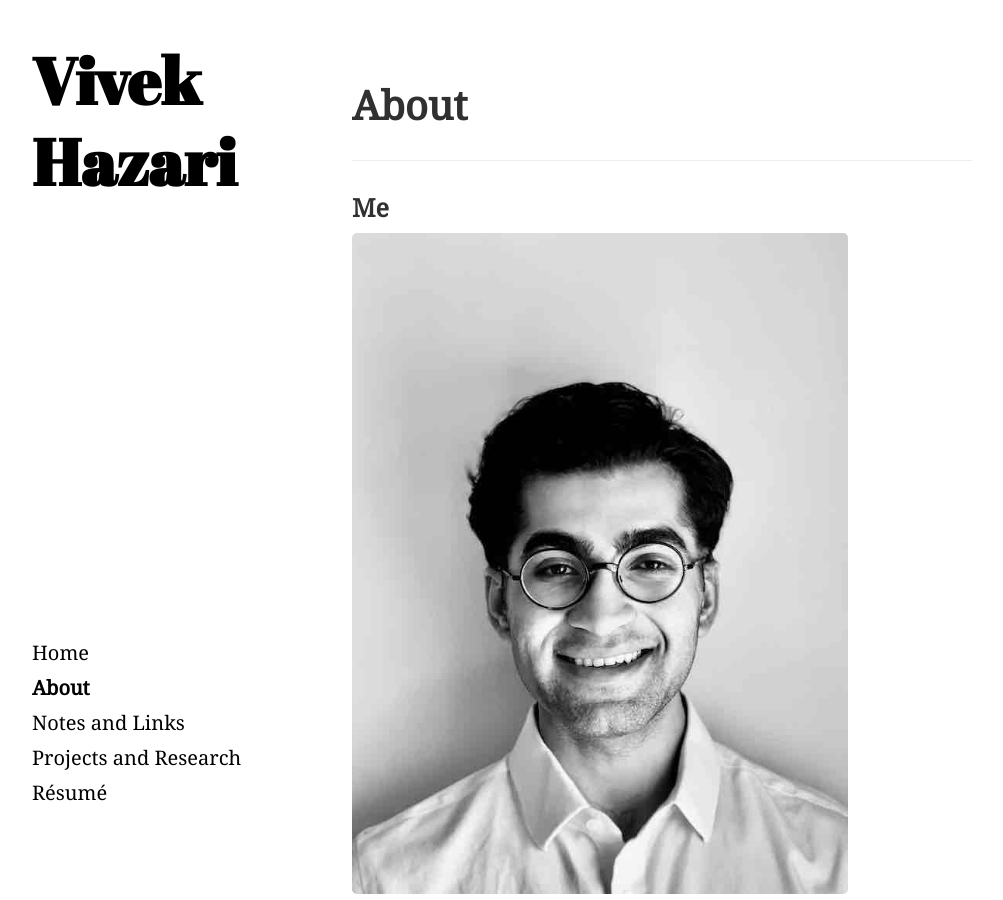
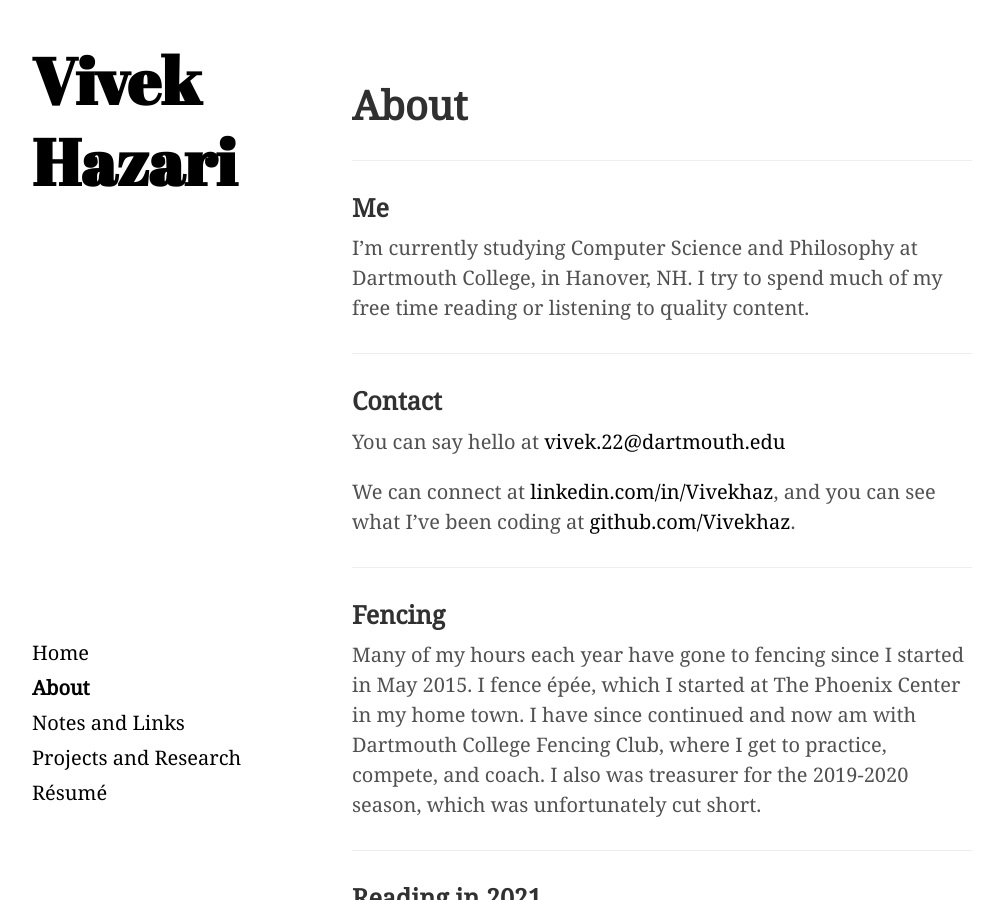
Before and after one commit to Vivekhaz/site_personal, a Jekyll site: the page built from about.md, in a window 1280 px wide and 900 px high. Shown: the whole window, without its empty margins (208-1211 px from the left). Built offline with Jekyll 4.4.1, drawn with Linux system fonts in a browser that asks for light colours.

Commit message:
Update about.md

```diff
--- a/about.md
+++ b/about.md
@@ -6,8 +6,6 @@ published: true
 
 --------------------------------------------------------------------------------
 ### Me
-
-<img src="/public/photo-face.jpg" alt="my-face" height="80%" width="80%">
 
 I'm currently studying Computer Science and Philosophy at Dartmouth College, in Hanover, NH. I try to spend much of my free time reading or listening to quality content.
 
```
